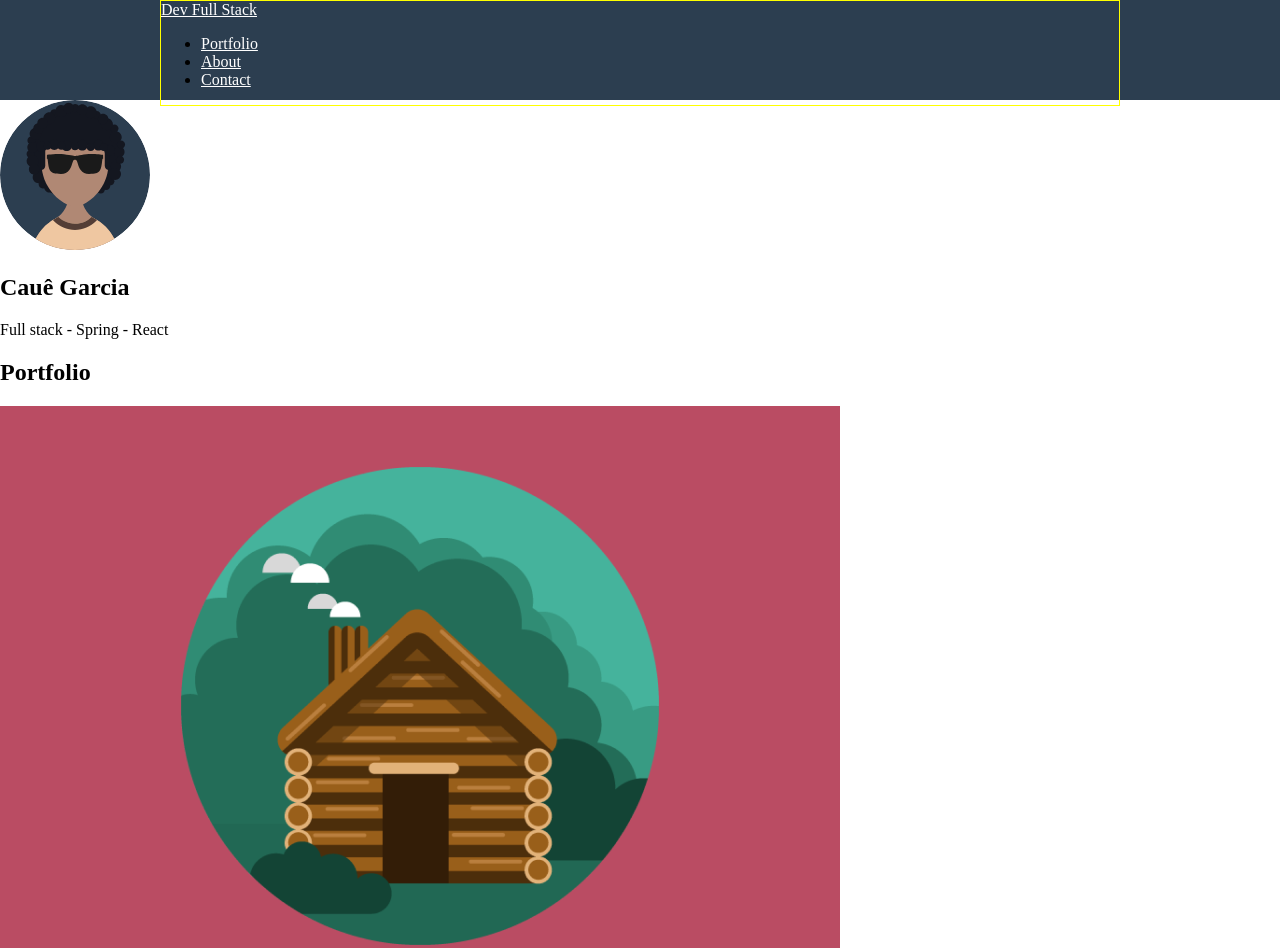
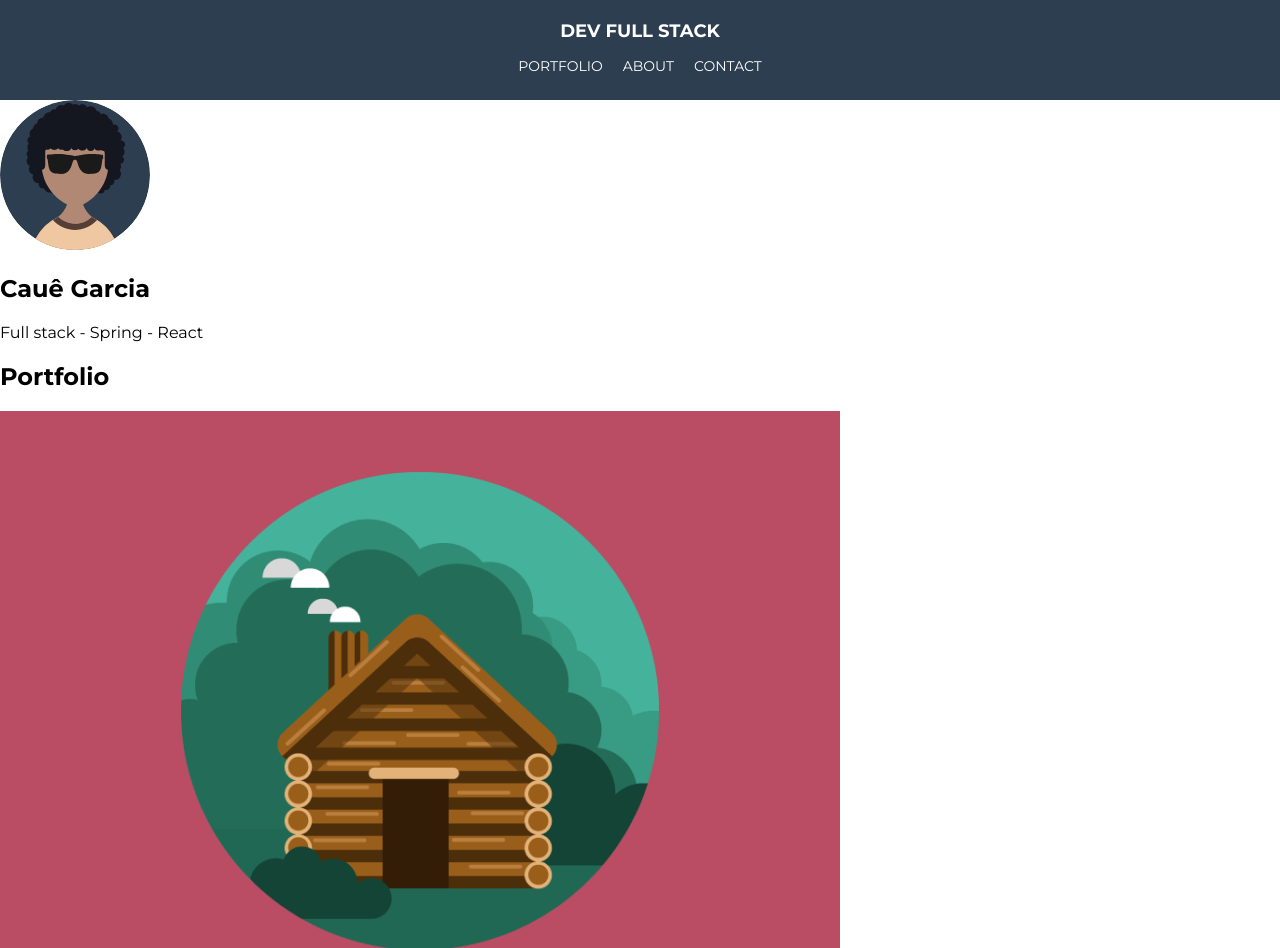
Before and after one commit to cauerg44/profile-html-css, a plain HTML site: page index.html in a window 1280 px wide. Shown: the top 948 px of the page. Drawn offline with Linux system fonts and the light colour scheme.

Commit message:
Font Montserrat, Nav bar done

```diff
--- a/css/styles.css
+++ b/css/styles.css
@@ -6,21 +6,45 @@
 html, body {
     padding: 0;
     margin: 0;
+    font-family: "Montserrat", sans-serif;
 }
 
 .nav-container {
     background-color: #2C3E50;
     height: 100px;
     width: 100%;
+    padding: 20px;
 }
 
 .nav-main {
     width: 100%;
     max-width: 960px;
     margin: 0 auto;
-    border: 1px solid yellow;
+    display: flex;
+    flex-direction: column;
+    align-items: center;
 }
 
 .nav-main a {
     color: #FFFFFF;
+    text-transform: uppercase;
+    text-decoration: none;
 }
+
+.menu-items {
+    display: flex;
+    list-style-type: none;
+    margin: 0;
+    padding: 0;
+}
+
+.menu-items li {
+    margin: 10px;
+    font-size: 14px;
+}
+
+.nav-brand {
+    font-size: 18px;
+    font-weight: 700;
+    margin-bottom: 5px;
+}
--- a/index.html
+++ b/index.html
@@ -5,14 +5,19 @@
     <meta charset="UTF-8">
     <meta name="viewport" content="width=device-width, initial-scale=1.0">
     <title>Profile</title>
+    <link rel="preconnect" href="https://fonts.googleapis.com">
+    <link rel="preconnect" href="https://fonts.gstatic.com" crossorigin>
+    <link
+        href="https://fonts.googleapis.com/css2?family=Montserrat:ital,wght@0,100..900;1,100..900&family=Poppins:wght@400;700&display=swap"
+        rel="stylesheet">
     <link rel="stylesheet" href="css/styles.css">
 </head>
 
 <body>
     <header class="nav-container">
         <nav class="nav-main">
-            <a href="#">Dev Full Stack</a>
-            <ul>
+            <a  class="nav-brand" href="#">Dev Full Stack</a>
+            <ul class="menu-items">
                 <li><a href="#portfolio">Portfolio</a></li>
                 <li><a href="#about">About</a></li>
                 <li><a href="https://github.com/cauerg44" target="_blank">Contact</a></li>
```
